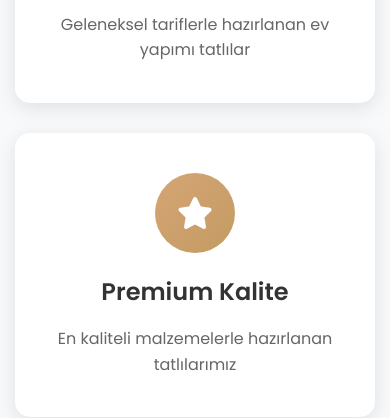
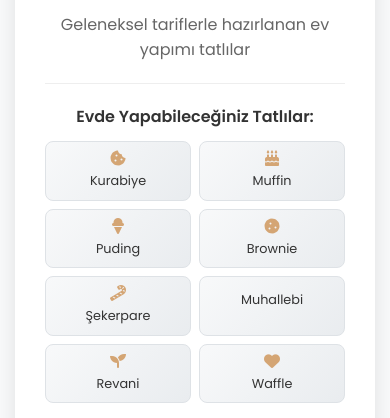
Before and after one commit to zehrturkogluu/Grup-Calismasi, a plain HTML site: page tatlilar.html in a window 390 px wide. Shown: the part 9530-9948 px from the top of the page. Drawn offline with Linux system fonts and the light colour scheme.

Commit message:
feat: tatlılar sayfasındaki ev yapımı kartına evde yapılabilecek tatlı çeşitleri eklendi - 8 tatlı türü, ikonlar ve tarif linki

```diff
--- a/src/assets/css/styles.css
+++ b/src/assets/css/styles.css
@@ -290,6 +290,64 @@ body {
 .offer-card p {
     color: #666;
     line-height: 1.6;
+}
+
+/* Home Desserts Styles */
+.home-desserts {
+    margin-top: 20px;
+    padding-top: 20px;
+    border-top: 1px solid #eee;
+}
+
+.home-desserts h4 {
+    color: #333;
+    font-size: 1.1rem;
+    margin-bottom: 15px;
+    text-align: center;
+    font-weight: 600;
+}
+
+.dessert-categories {
+    display: grid;
+    grid-template-columns: repeat(auto-fit, minmax(100px, 1fr));
+    gap: 10px;
+    margin-bottom: 20px;
+}
+
+.category-item {
+    display: flex;
+    flex-direction: column;
+    align-items: center;
+    padding: 10px 5px;
+    background: linear-gradient(135deg, #f8f9fa 0%, #e9ecef 100%);
+    border-radius: 8px;
+    transition: all 0.3s ease;
+    cursor: pointer;
+    border: 1px solid #dee2e6;
+}
+
+.category-item:hover {
+    transform: translateY(-3px);
+    box-shadow: 0 5px 15px rgba(0,0,0,0.1);
+    background: linear-gradient(135deg, #e9ecef 0%, #f8f9fa 100%);
+}
+
+.category-item i {
+    font-size: 1.2rem;
+    color: #d4a574;
+    margin-bottom: 5px;
+    transition: color 0.3s ease;
+}
+
+.category-item:hover i {
+    color: #8B4513;
+}
+
+.category-item span {
+    font-size: 0.85rem;
+    color: #333;
+    font-weight: 500;
+    text-align: center;
 }
 
 /* Menu Preview */
@@ -1521,4 +1579,27 @@ body {
         width: 1px;
         height: 10px;
     }
-}
+
+    /* Home Desserts Mobile */
+    .dessert-categories {
+        grid-template-columns: repeat(2, 1fr);
+        gap: 8px;
+    }
+
+    .category-item {
+        padding: 8px 4px;
+    }
+
+    .category-item i {
+        font-size: 1rem;
+    }
+
+    .category-item span {
+        font-size: 0.8rem;
+    }
+
+    .home-desserts h4 {
+        font-size: 1rem;
+        margin-bottom: 12px;
+    }
+}
--- a/tatlilar.html
+++ b/tatlilar.html
@@ -75,6 +75,49 @@
                     </div>
                     <h3>Ev Yapımı</h3>
                     <p>Geleneksel tariflerle hazırlanan ev yapımı tatlılar</p>
+                    <div class="home-desserts">
+                        <h4>Evde Yapabileceğiniz Tatlılar:</h4>
+                        <div class="dessert-categories">
+                            <div class="category-item">
+                                <i class="fas fa-cookie-bite"></i>
+                                <span>Kurabiye</span>
+                            </div>
+                            <div class="category-item">
+                                <i class="fas fa-birthday-cake"></i>
+                                <span>Muffin</span>
+                            </div>
+                            <div class="category-item">
+                                <i class="fas fa-ice-cream"></i>
+                                <span>Puding</span>
+                            </div>
+                            <div class="category-item">
+                                <i class="fas fa-cookie"></i>
+                                <span>Brownie</span>
+                            </div>
+                            <div class="category-item">
+                                <i class="fas fa-candy-cane"></i>
+                                <span>Şekerpare</span>
+                            </div>
+                            <div class="category-item">
+                                <i class="fas fa-milk"></i>
+                                <span>Muhallebi</span>
+                            </div>
+                            <div class="category-item">
+                                <i class="fas fa-seedling"></i>
+                                <span>Revani</span>
+                            </div>
+                            <div class="category-item">
+                                <i class="fas fa-heart"></i>
+                                <span>Waffle</span>
+                            </div>
+                        </div>
+                        <div class="recipe-link">
+                            <a href="https://www.google.com/search?q=evde+tatlı+tarifleri" target="_blank" class="recipe-btn">
+                                <i class="fas fa-book-open"></i>
+                                Tarif ve Bilgi
+                            </a>
+                        </div>
+                    </div>
                 </div>
                 <div class="offer-card">
                     <div class="offer-icon">
```
